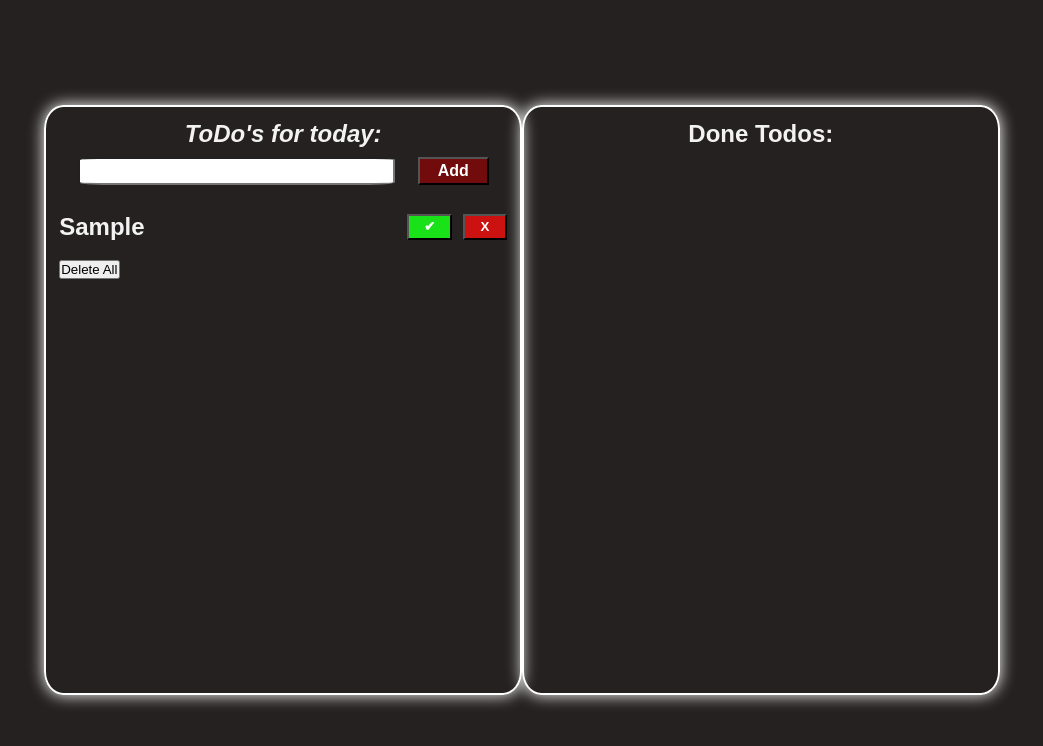
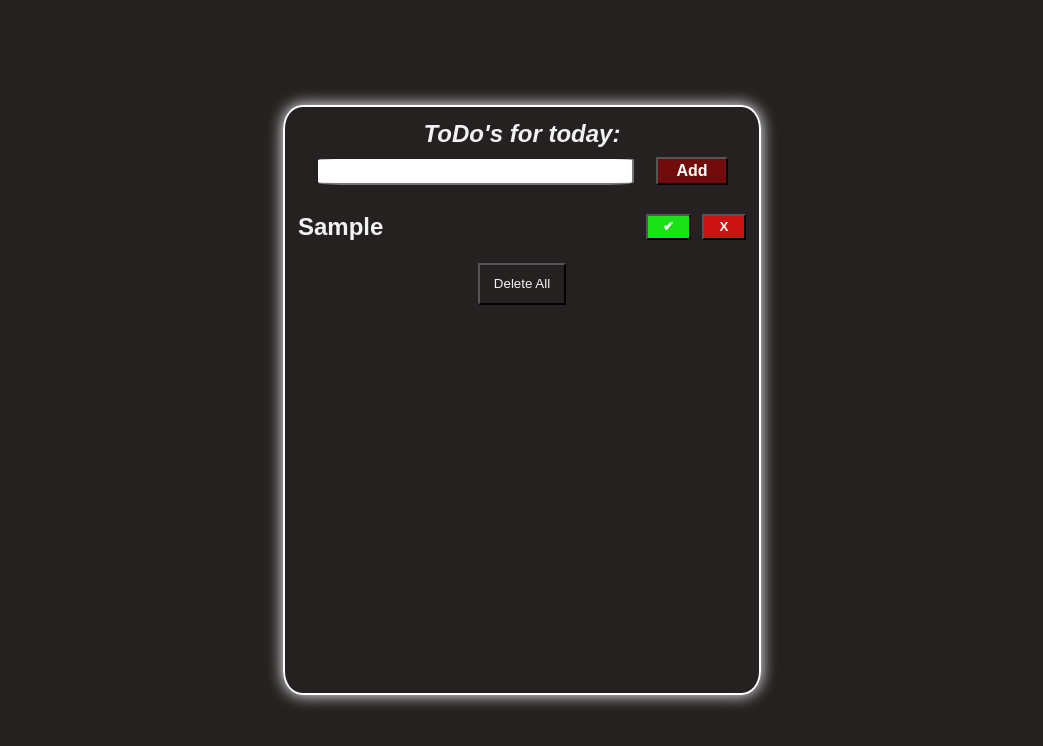
Before and after one commit to Quazar8/ReactToDo, a React app: page / in a window 1280 px wide. Both pictures are taken after typing "Sample" into the empty fields and a click on the input "Add". Shown: the top 746 px of the page, without its empty margins (118-1161 px from the left). Built offline with nearby package versions, Linux system fonts and the light colour scheme.

Commit message:
Styling Delete All button

```diff
--- a/src/components/DeleteAllButton.js
+++ b/src/components/DeleteAllButton.js
@@ -1,6 +1,6 @@
-import React, { useEffect } from 'react'
+import React from 'react'
 
-import '../styles/deleteAll.css'
+import '../styles/delete-all.css'
 
 const DeleteAllButton = ({ deleteAll, moveDown }) => {
     let moveClass = " moveUp"
--- a/src/components/FinishedTodos.js
+++ b/src/components/FinishedTodos.js
@@ -1,6 +1,7 @@
 import React from 'react'
 
 const FinishedTodos = ({ doneTodos }) => {
+    if(doneTodos.length === 0) return null
     return (
         <section className="finished-todos-container">
             <h1>Done Todos:</h1>
--- /dev/null
+++ b/src/styles/delete-all.css
@@ -0,0 +1,15 @@
+.delete-all-container {
+    width: 100%;
+    display: flex;
+    justify-content: center;
+    align-items: center;
+    position: relative;
+    height: var(--articleH);
+}
+
+.delete-all-container button {
+    height: 60%;
+    padding: 1% 3%;
+    background-color: var(--bcolor);
+    color: var(--ctext)
+}
--- a/src/styles/deleteAll.css
+++ /dev/null
@@ -1,4 +0,0 @@
-.delete-all-container {
-    position: relative;
-    height: var(--articleH);
-}
```
